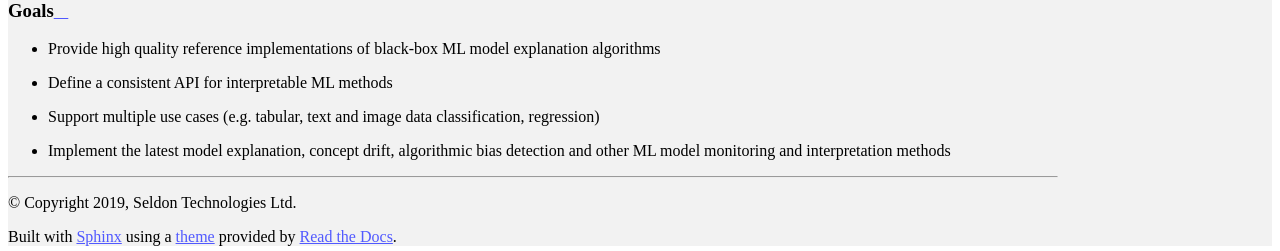
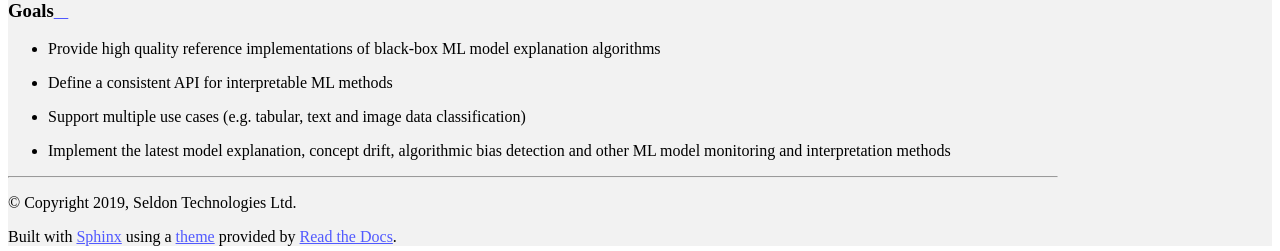
Before and after one commit to SeldonIO/alibi, a Sphinx documentation site: the page built from doc/source/landing.md, in a window 1280 px wide. Shown: the part 1618-1869 px from the top of the page. Built offline with Sphinx 7.4.7 and the Read the Docs theme 2.0.0, drawn with Linux system fonts in a browser that asks for light colours; pages that are not in the unit, such as notebooks, are missing from menus.

Commit message:
Omit regression from descrition to avoid confusion about current capabilities

```diff
--- a/doc/source/landing.md
+++ b/doc/source/landing.md
@@ -9,6 +9,6 @@ based model explanations.
 ## Goals
 * Provide high quality reference implementations of black-box ML model explanation algorithms
 * Define a consistent API for interpretable ML methods
-* Support multiple use cases (e.g. tabular, text and image data classification, regression)
+* Support multiple use cases (e.g. tabular, text and image data classification)
 * Implement the latest model explanation, concept drift, algorithmic bias detection and other ML
   model monitoring and interpretation methods
```
Also changed, not shown: README.md (+1 -1 lines).
